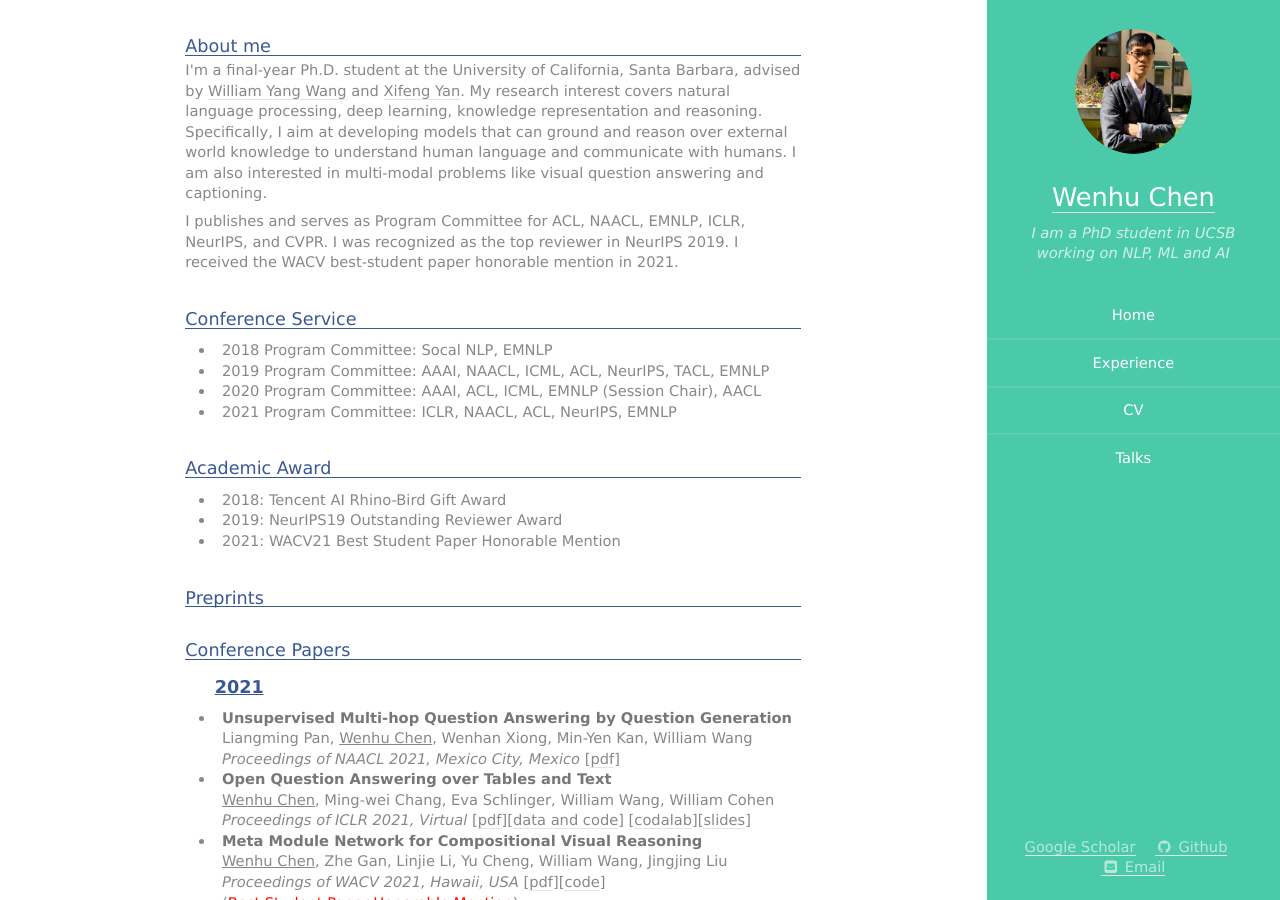
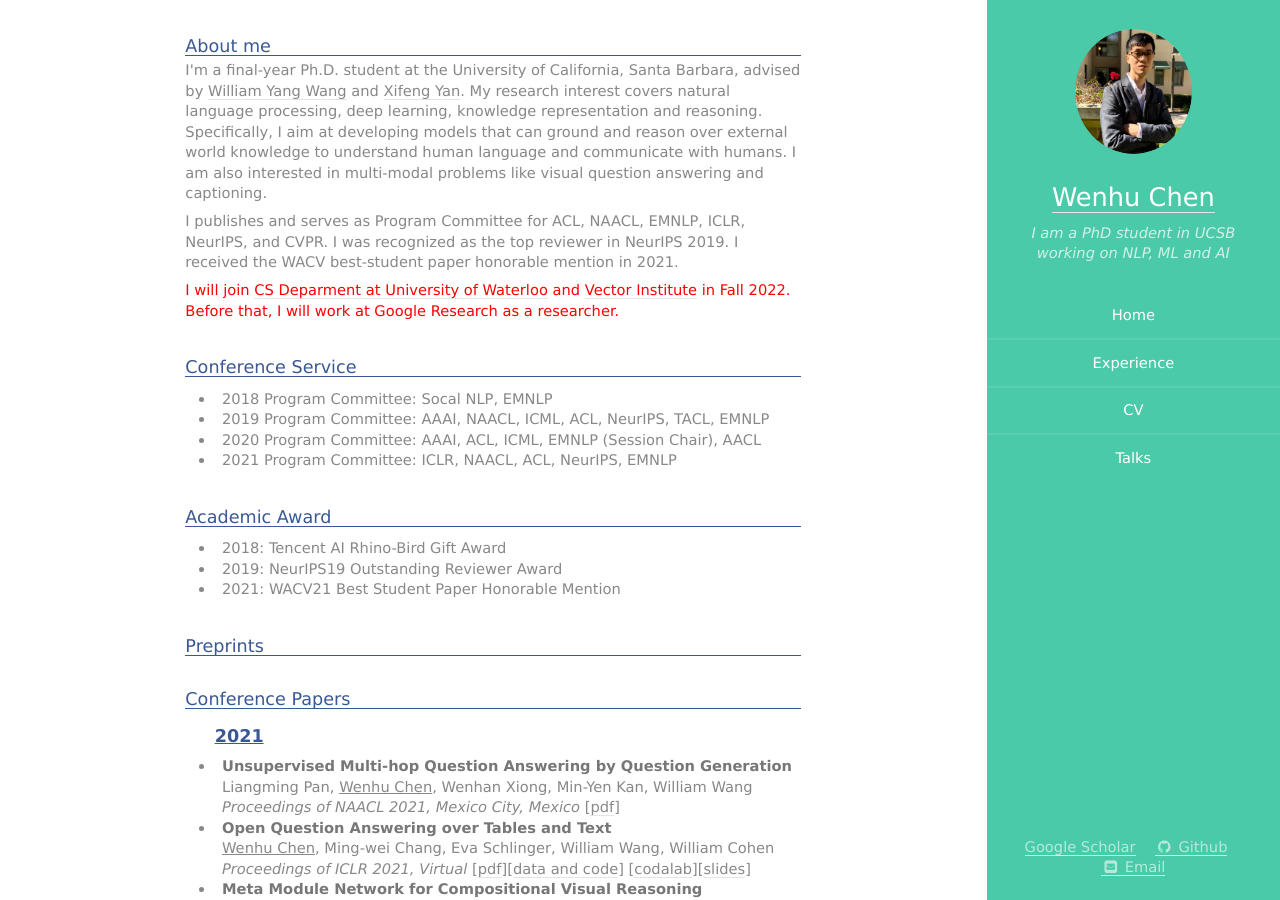
Before and after one commit to wenhuchen/wenhuchen.github.io, a Jekyll site: the page built from index.html, in a window 1280 px wide and 900 px high. Built offline with Jekyll 4.4.1, drawn with Linux system fonts in a browser that asks for light colours.

Commit message:
annocement

```diff
--- a/index.html
+++ b/index.html
@@ -23,9 +23,9 @@ ul {
     <h3>About me</h3>
     <p>I'm a final-year Ph.D. student at the University of California, Santa Barbara, advised by <a href='https://sites.cs.ucsb.edu/~william/'>William Yang Wang</a> and <a href='https://sites.cs.ucsb.edu/~xyan/'>Xifeng Yan</a>. My research interest covers natural language processing, deep learning, knowledge representation and reasoning. Specifically, I aim at developing models that can ground and reason over external world knowledge to understand human language and communicate with humans. I am also interested in multi-modal problems like visual question answering and captioning.
 
-    <!--Previously, I have interned in Google Research led by <a href='http://www.cs.cmu.edu/~wcohen/'>William Cohen</a>, Microsoft AI led by <a href='https://www.microsoft.com/en-us/research/people/jingjl/'>JJ Liu</a>, and Samsung Research America led by <a href='https://scholar.google.com/citations?user=mmJC6pIAAAAJ&hl=en'>Hongxia Jin</a>. I also collaborated with <a href='https://scholar.google.com/citations?user=GiCqMFkAAAAJ&hl=en&oi=ao'>Ming-Wei Chang</a> from Google Research, <a href='https://ysu1989.github.io/'>Yu Su</a> from OSU and <a href='https://chenjianshu.github.io/'>Jianshu Chen</a> from Tencent AI. <br>-->
+    <p>I publishes and serves as Program Committee for ACL, NAACL, EMNLP, ICLR, NeurIPS, and CVPR. I was recognized as the top reviewer in NeurIPS 2019. I received the WACV best-student paper honorable mention in 2021.
 
-    <p>I publishes and serves as Program Committee for ACL, NAACL, EMNLP, ICLR, NeurIPS, and CVPR. I was recognized as the top reviewer in NeurIPS 2019. I received the WACV best-student paper honorable mention in 2021.
+    <p><font color='red'>I will join <a href="https://cs.uwaterloo.ca/">CS Deparment at University of Waterloo</a> and <a href="https://vectorinstitute.ai/">Vector Institute</a> in Fall 2022. Before that, I will work at Google Research as a researcher.</font></p>
 </div>
 
 <div class="container">
```
